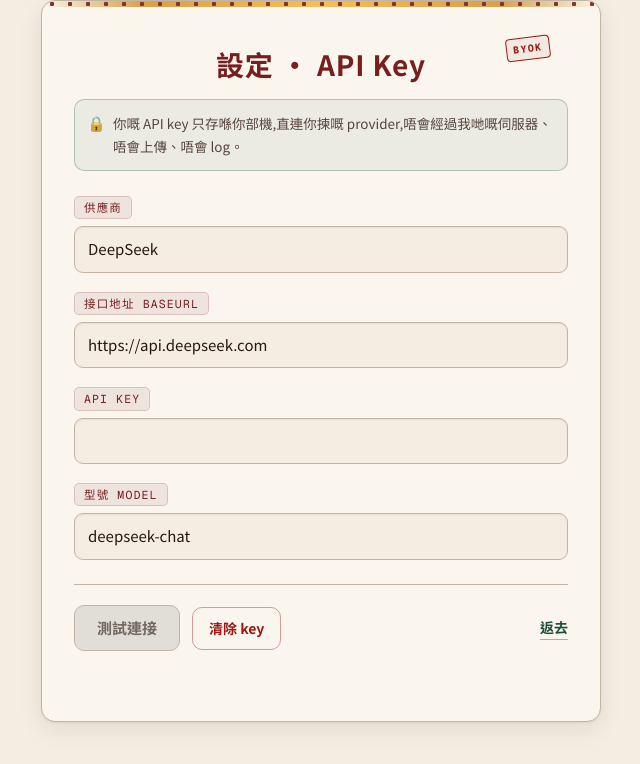
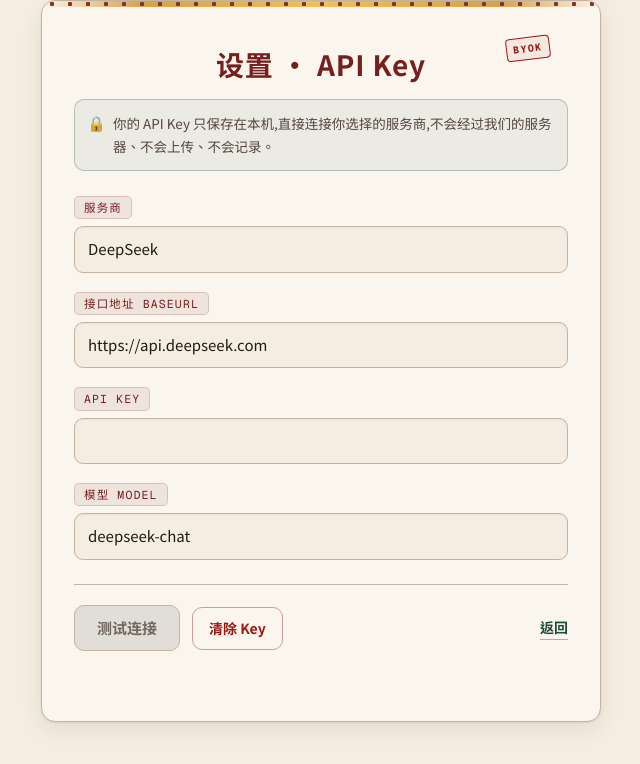
Before and after one commit to StarryDeserts/SavorTea, a Next.js app: page /settings in a window 1280 px wide. Shown: the top 764 px of the page, without its empty margins (319-959 px from the left). Built offline with nearby package versions, Linux system fonts and the light colour scheme.

Commit message:
feat: switch /settings copy to Simplified Chinese for clarity

```diff
--- a/app/settings/page.tsx
+++ b/app/settings/page.tsx
@@ -33,13 +33,13 @@
 
   return (
     <main className="settings">
-      <h1>設定 · API Key</h1>
+      <h1>设置 · API Key</h1>
       <p className="settings-privacy">
-        你嘅 API key 只存喺你部機,直連你揀嘅 provider,唔會經過我哋嘅伺服器、唔會上傳、唔會 log。
+        你的 API Key 只保存在本机,直接连接你选择的服务商,不会经过我们的服务器、不会上传、不会记录。
       </p>
 
       <label className="settings-field">
-        <span className="settings-label">供應商</span>
+        <span className="settings-label">服务商</span>
         <select className="settings-provider-select" value={provider} onChange={(e) => onPreset(e.target.value)}>
           {PROVIDER_PRESETS.map((p) => (
             <option key={p.id} value={p.id}>{p.label}</option>
@@ -58,20 +58,20 @@
       </label>
 
       <label className="settings-field">
-        <span className="settings-label">型號 model</span>
+        <span className="settings-label">模型 model</span>
         <input className="settings-input" value={model} onChange={(e) => setConfig({ model: e.target.value })} />
       </label>
 
       <div className="settings-actions">
-        <button type="button" className="settings-test-button" onClick={testConnection} disabled={!ready}>測試連接</button>
-        <button type="button" onClick={() => { clear(); setTest('idle'); }}>清除 key</button>
-        <Link href="/">返去</Link>
+        <button type="button" className="settings-test-button" onClick={testConnection} disabled={!ready}>测试连接</button>
+        <button type="button" onClick={() => { clear(); setTest('idle'); }}>清除 Key</button>
+        <Link href="/">返回</Link>
       </div>
 
       <p className="settings-test-result" data-state={test}>
-        {test === 'testing' && '測緊…'}
-        {test === 'ok' && '通咗,可以用'}
-        {test === 'fail' && '連唔到(可能 CORS 封咗、key 唔啱、或者網絡問題)'}
+        {test === 'testing' && '测试中…'}
+        {test === 'ok' && '连接成功,可以使用'}
+        {test === 'fail' && '连接失败(可能是 CORS 限制、Key 错误,或网络问题)'}
       </p>
     </main>
   );
```
Also changed, not shown: 1 other file (tests, documents, lock files or other folders).
